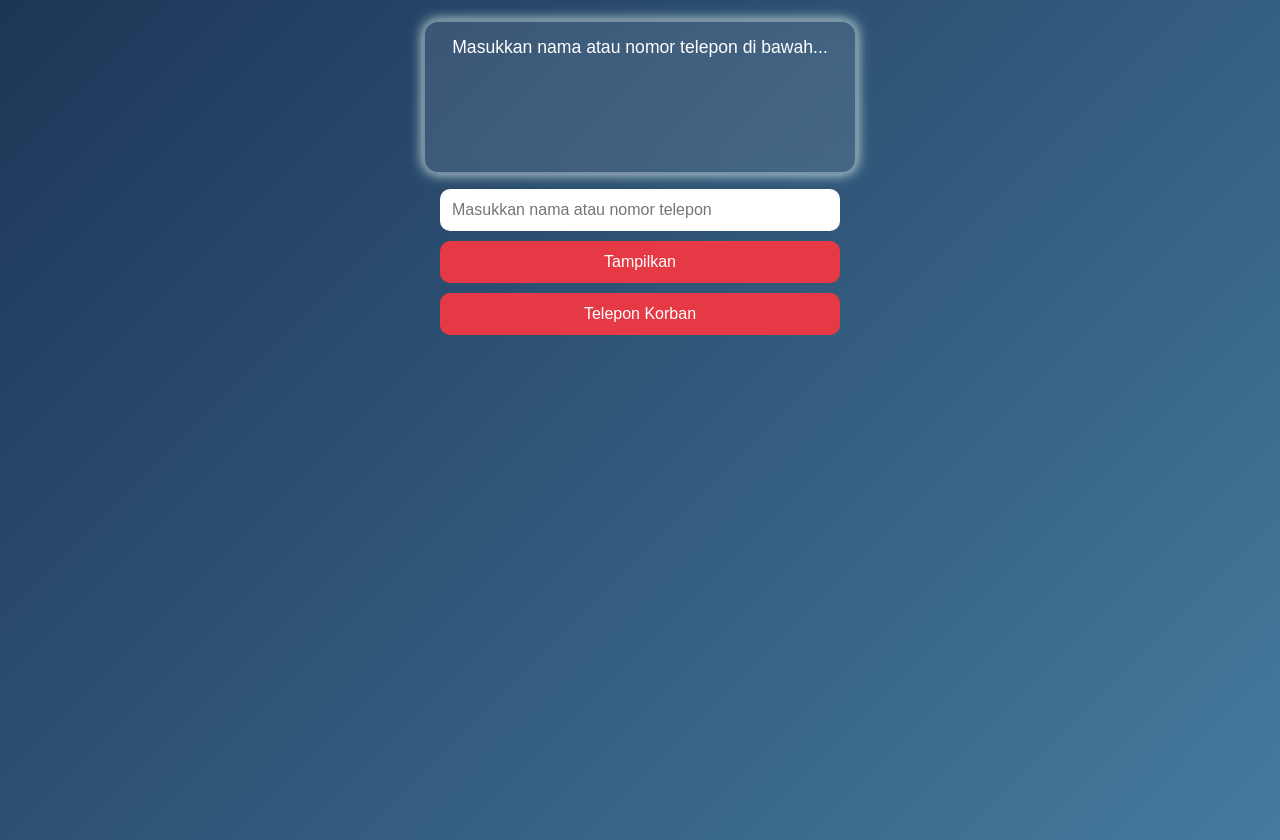
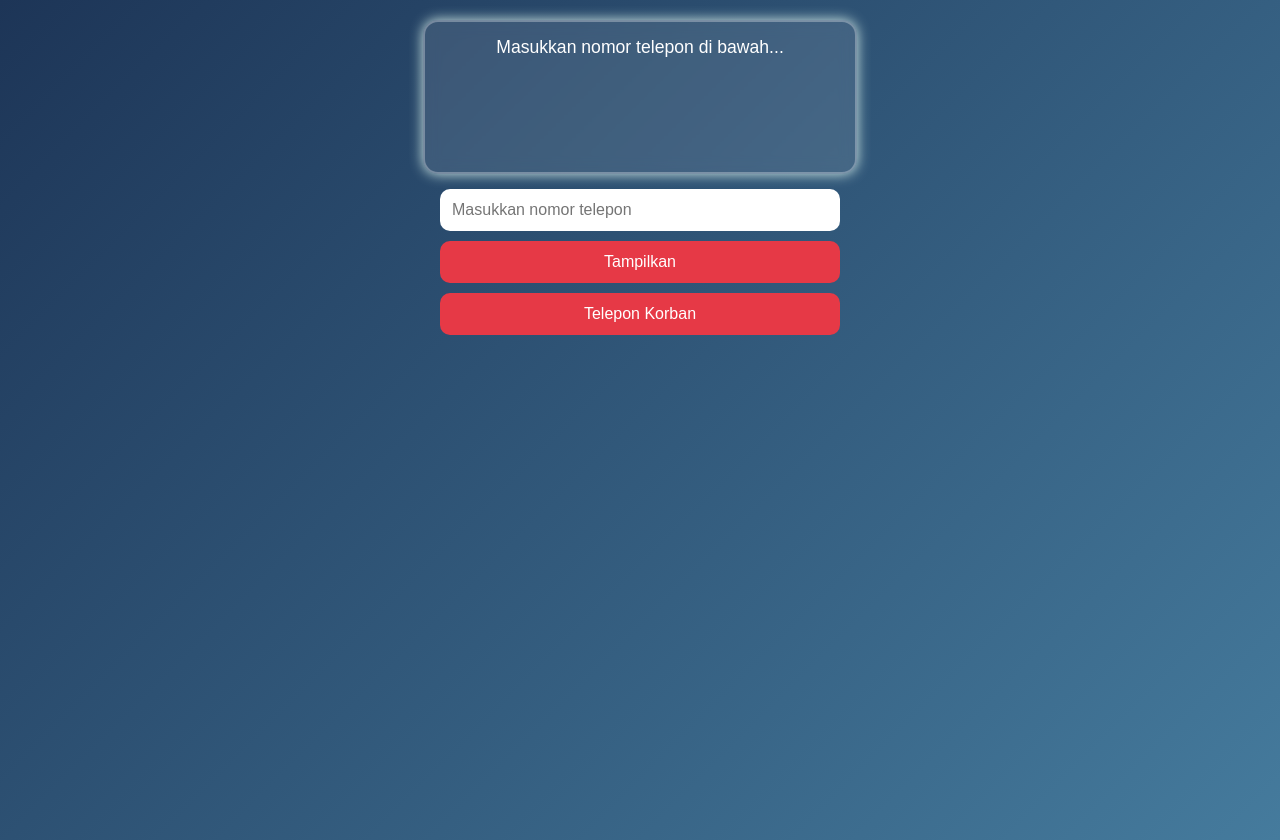
Before and after one commit to inigamingyah/anjay, a plain HTML site: page index.html in a window 1280 px wide. Drawn offline with Linux system fonts and the light colour scheme.

Commit message:
Update index.html

```diff
--- a/index.html
+++ b/index.html
@@ -96,12 +96,12 @@
 </head>
 <body>
   <div class="display-box" id="displayBox">
-    <div id="displayName" class="placeholder">Masukkan nama atau nomor telepon di bawah...</div>
+    <div id="displayName" class="placeholder">Masukkan nomor telepon di bawah...</div>
     <div id="displayLocation" class="placeholder"></div>
   </div>
 
   <div class="controls">
-    <input type="text" id="nameInput" placeholder="Masukkan nama atau nomor telepon">
+    <input type="text" id="nameInput" placeholder="Masukkan nomor telepon">
     <button id="showBtn">Tampilkan</button>
     <button id="callBtn">Telepon Korban</button>
   </div>
```
